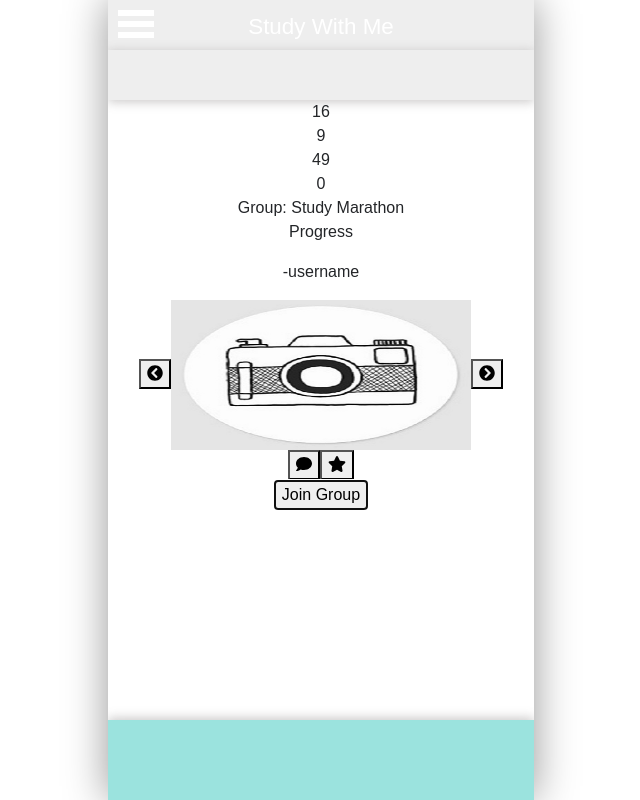
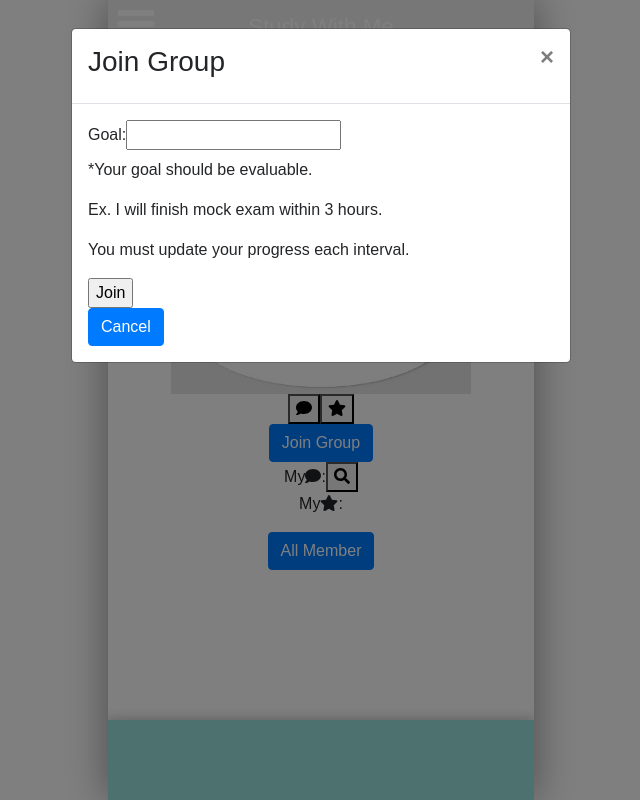
Before and after one commit to mdechdee/study-with-me, a React (Create React App) app: page /my_group in a window 1280 px wide. Both pictures are taken after a click on the button "Join Group". Shown: the whole page, without its empty margins (319-959 px from the left). Built offline with nearby package versions, Linux system fonts and the light colour scheme; no server answers; the database is empty.

Commit message:
link join group with database

```diff
--- /dev/null
+++ b/src/AllMember.js
@@ -0,0 +1,49 @@
+import React from 'react';
+import {Modal, Button} from 'react-bootstrap'
+import { db } from './firebase/firebase.js';
+
+class AllMember extends React.Component {
+  constructor(props){
+    super(props);
+    this.handleShow = this.handleShow.bind(this);
+    this.handleClose = this.handleClose.bind(this);
+    this.state = {
+      show: false,
+    };
+  }
+  //MemberList() {
+  //const listMembers = db.ref('groups/study/people').child()((number) =>
+//    <ListItem key={number.toString()}
+//              value={number} />
+//
+//  );
+//  return (
+//    <ul>
+//      {listItems}
+//    </ul>
+//  );
+//}
+  handleClose(){
+    this.setState({show: false});
+  }
+  handleShow(){
+    this.setState({show: true});
+  }
+  render(){
+    return(
+      <div>
+        <Button onClick = {this.handleShow}> All Member </Button>
+          <Modal show={this.state.show} onHide={this.handleClose}>
+            <Modal.Header closeButton>
+              <Modal.Title> <h3>All Member</h3> {this.props.popup_id} </Modal.Title>
+            </Modal.Header>
+            <Modal.Body>
+bxgdgx
+            </Modal.Body>
+          </Modal>
+      </div>
+    );
+  }
+}
+
+export default AllMember;
--- a/src/App.js
+++ b/src/App.js
@@ -12,8 +12,8 @@ import Unmatched from './Unmatched.js';
 import { library } from '@fortawesome/fontawesome-svg-core';
 //import { fas } from '@fortawesome/free-solid-svg-icons';
 //import { fab } from '@fortawesome/free-brands-svg-icons';
-import { faChevronCircleLeft,faChevronCircleRight,faComment,faStar } from '@fortawesome/free-solid-svg-icons';
-library.add(faChevronCircleLeft,faChevronCircleRight,faComment,faStar);
+import { faChevronCircleLeft,faChevronCircleRight,faComment,faStar,faSearch } from '@fortawesome/free-solid-svg-icons';
+library.add(faChevronCircleLeft,faChevronCircleRight,faComment,faStar,faSearch);
 class App extends React.Component{
   render() {
     return(
--- /dev/null
+++ b/src/JoinGroup.js
@@ -0,0 +1,70 @@
+import React from 'react';
+import {Modal, Button} from 'react-bootstrap'
+import { db } from './firebase/firebase.js';
+
+class JoinGroup extends React.Component {
+  constructor(props){
+    super(props);
+    this.handleShow = this.handleShow.bind(this);
+    this.handleClose = this.handleClose.bind(this);
+    this.handleChange = this.handleChange.bind(this);
+    this.handleSubmit = this.handleSubmit.bind(this);
+    this.state = {
+      show: false,
+      goal:''
+    };
+  }
+
+
+  handleChange(event) {
+    this.setState({goal: event.target.value});
+  }
+
+  handleSubmit(event) {
+    var peopleRef =  db.ref('groups/study/people');
+    var newMemberRef = peopleRef.push();
+    newMemberRef.set({
+      Goal: this.state.goal,
+      StarCount: 0,
+      CheerCount: 0
+    });
+
+    alert('Goal: ' + this.state.goal);
+    //event.preventDefault();
+  }
+
+
+  handleClose(){
+    this.setState({show: false});
+  }
+  handleShow(){
+    this.setState({show: true});
+  }
+  render(){
+    return(
+      <div>
+        <Button onClick = {this.handleShow}> Join Group </Button>
+          <Modal show={this.state.show} onHide={this.handleClose}>
+            <Modal.Header closeButton>
+              <Modal.Title> <h3>Join Group</h3> {this.props.popup_id} </Modal.Title>
+            </Modal.Header>
+            <Modal.Body>
+              <form onSubmit={this.handleSubmit}>
+                <label>
+                  Goal:
+                  <input type='text' value= {this.state.goal} onChange= {this.handleChange}/>
+                </label>
+                <p>*Your goal should be evaluable.</p>
+                <p>Ex. I will finish mock exam within 3 hours.</p>
+                <p>You must update your progress each interval.</p>
+                <input type="submit" value="Join"/>
+              </form>
+              <Button onClick = {this.handleClose}> Cancel </Button>
+            </Modal.Body>
+          </Modal>
+      </div>
+    );
+  }
+}
+
+export default JoinGroup;
--- a/src/MyGroup.js
+++ b/src/MyGroup.js
@@ -3,6 +3,8 @@ import {Button} from 'react-bootstrap';
 import { db } from './firebase/firebase.js';
 import { FontAwesomeIcon } from '@fortawesome/react-fontawesome';
 import progress from './camera.jpg';
+import JoinGroup from './JoinGroup.js';
+import AllMember from './AllMember.js';
 class MyGroup extends React.Component {
 
 	constructor(props){
@@ -69,16 +71,13 @@ class MyGroup extends React.Component {
 	render(){
 		return(
 			<div>
-				<div> {new Date(this.state.currentTime).getSeconds()} </div>
-				<div> {new Date(this.state.startTime).getSeconds()} </div>
-				<div> {new Date(this.state.stopTime).getSeconds()} </div>
-				<div> {this.state.intervalTime} </div>
 				<div>
 					Group: Study Marathon
 				</div>
 				<div>
-					<p>Progress</p>
-					<p>-username</p>
+					<p>Progress:</p>
+					<p>Username:</p>
+					<p>Goal:</p>
 					<button><FontAwesomeIcon icon='chevron-circle-left'/></button>
 					<img src={progress} width="300" height ="150"/>
 					<button><FontAwesomeIcon icon='chevron-circle-right'/></button>
@@ -88,8 +87,15 @@ class MyGroup extends React.Component {
 					<button><FontAwesomeIcon icon='star'/></button>
 				</div>
 				<div>
-					<button> Join Group </button>
+					<JoinGroup/>
 				</div>
+				<div>
+					My<FontAwesomeIcon icon='comment'/>:<button><FontAwesomeIcon icon='search'/></button>
+				</div>
+				<div>
+					<p>My<FontAwesomeIcon icon='star'/>:</p>
+				</div>
+			<AllMember/>
 			</div>
 		);
 	}
```
